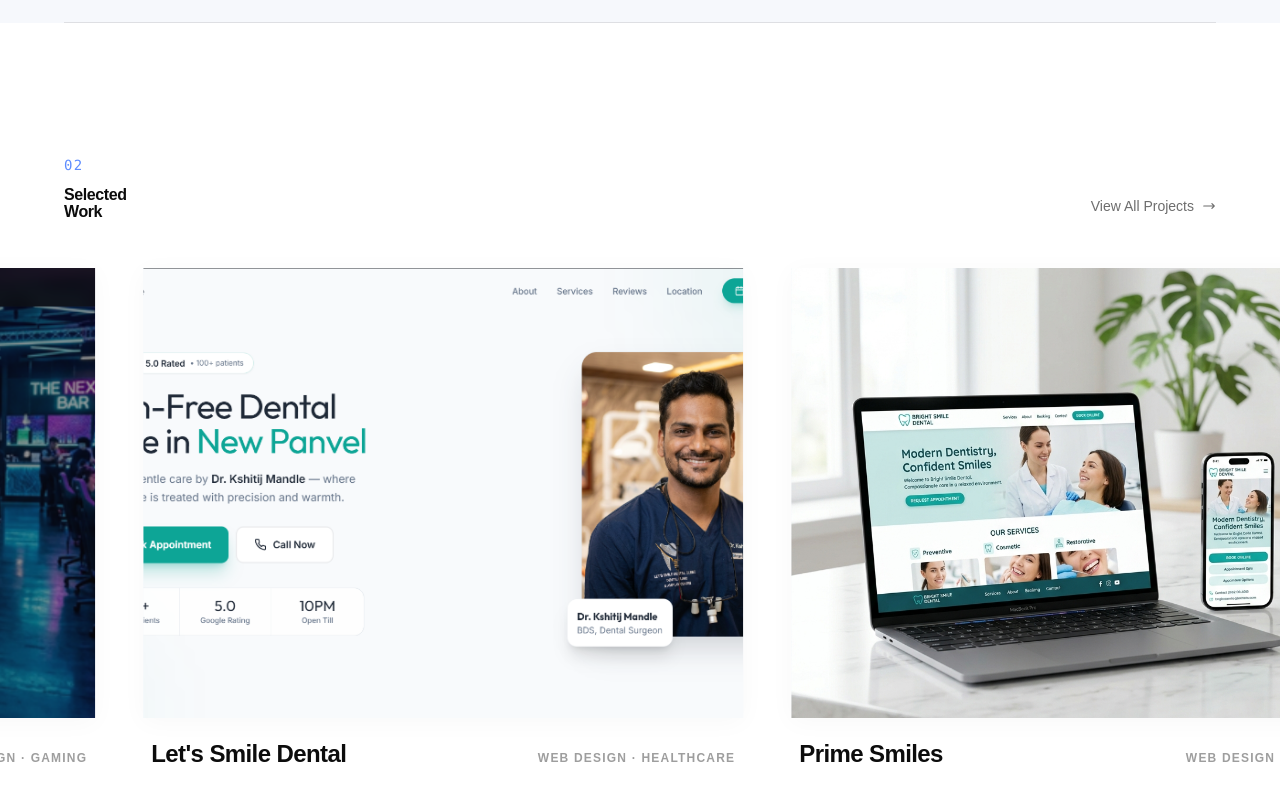
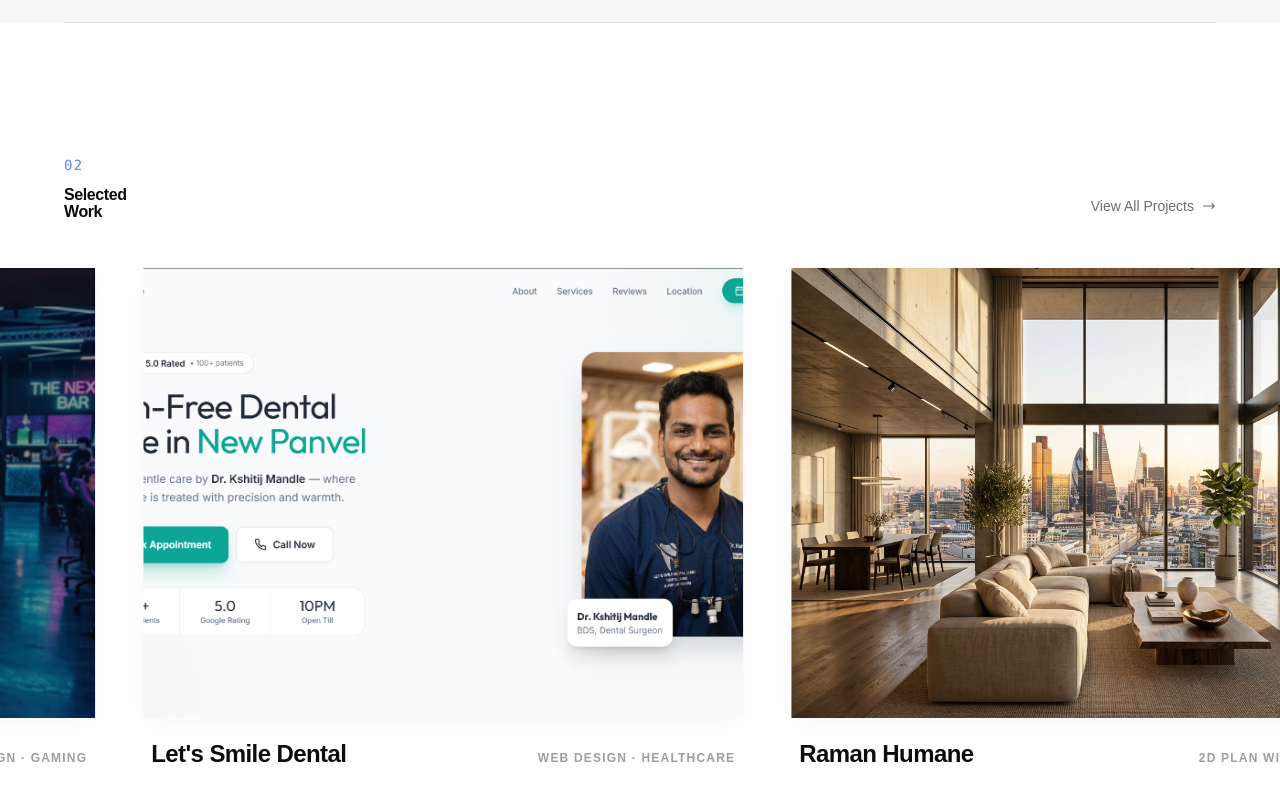
Before and after one commit to saurabhhumane125/visioncraft, a Next.js app: page / in a window 1280 px wide. Shown: the part 2012-2812 px from the top of the page. Built offline with nearby package versions, Linux system fonts and the light colour scheme; a web font is replaced by a local one.

Commit message:
feat: replace third portfolio project with Raman Humane PDF document

```diff
--- a/components/sections/Portfolio.tsx
+++ b/components/sections/Portfolio.tsx
@@ -29,9 +29,10 @@
   },
   {
     id: 3,
-    name: "Prime Smiles",
-    category: "Web Design · Healthcare",
-    image: "/images/portfolio-dental.png",
+    name: "Raman Humane",
+    category: "2D Plan With Furniture",
+    image: "/images/portfolio-architecture.png",
+    link: "/documents/raman-humane-2d-plan.pdf",
   },
   {
     id: 4,
```
Also changed, not shown: 1 other file (tests, documents, lock files or other folders).
